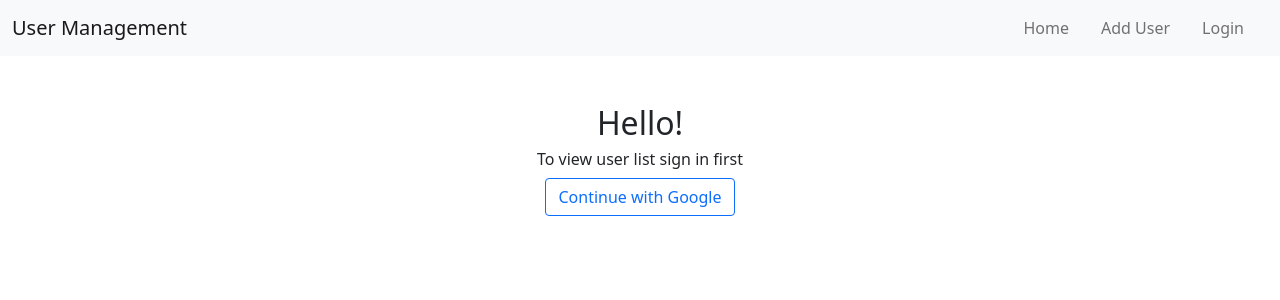
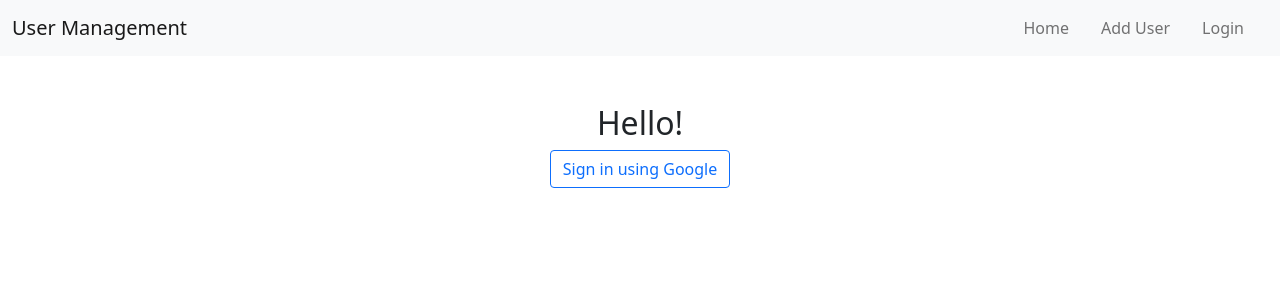
Before and after one commit to samiul-sheikh/user-management, a React (Create React App) app: page /login in a window 1280 px wide. Shown: the top 300 px of the page. Built offline with nearby package versions, Linux system fonts and the light colour scheme; no server answers.

Commit message:
added live server link

```diff
--- a/src/Components/AddUser/AddUser.js
+++ b/src/Components/AddUser/AddUser.js
@@ -16,7 +16,7 @@ const AddUser = () => {
             address: data.address
         };
 
-        const url = `http://localhost:8000/AddUser`;
+        const url = `https://shocking-catacombs-41932.herokuapp.com/addUser`;
         // console.log(usersData)
 
         fetch(url, {
--- a/src/Components/Login/Login.js
+++ b/src/Components/Login/Login.js
@@ -53,8 +53,7 @@ const LogIn = () => {
     return (
         <div className="text-center mt-5">
             <h2>Hello!</h2>
-            <h6>To view user list sign in first</h6>
-            <Button onClick={handleGoogleSignIn} variant="outline-primary">Continue with Google</Button>
+            <Button onClick={handleGoogleSignIn} variant="outline-primary">Sign in using Google</Button>
         </div>
     );
 };
--- a/src/Components/UserData/UserData.js
+++ b/src/Components/UserData/UserData.js
@@ -8,7 +8,7 @@ const UserData = () => {
 
     const [users, setUsers] = useState([]);
     const [totalItems, setTotalItems] = useState(0);
-    const [currentPage, setCurrentPage] = useState();
+    const [currentPage, setCurrentPage] = useState(1);
     const [search, setSearch] = useState("");
 
     const ITEMS_PER_PAGE = 5;
@@ -25,7 +25,7 @@ const UserData = () => {
 
     useEffect(() => {
         const getData = () => {
-            fetch('http://localhost:8000/users')
+            fetch('https://shocking-catacombs-41932.herokuapp.com/users')
                 .then(res => res.json())
                 .then(data => {
                     setUsers(data);
```
